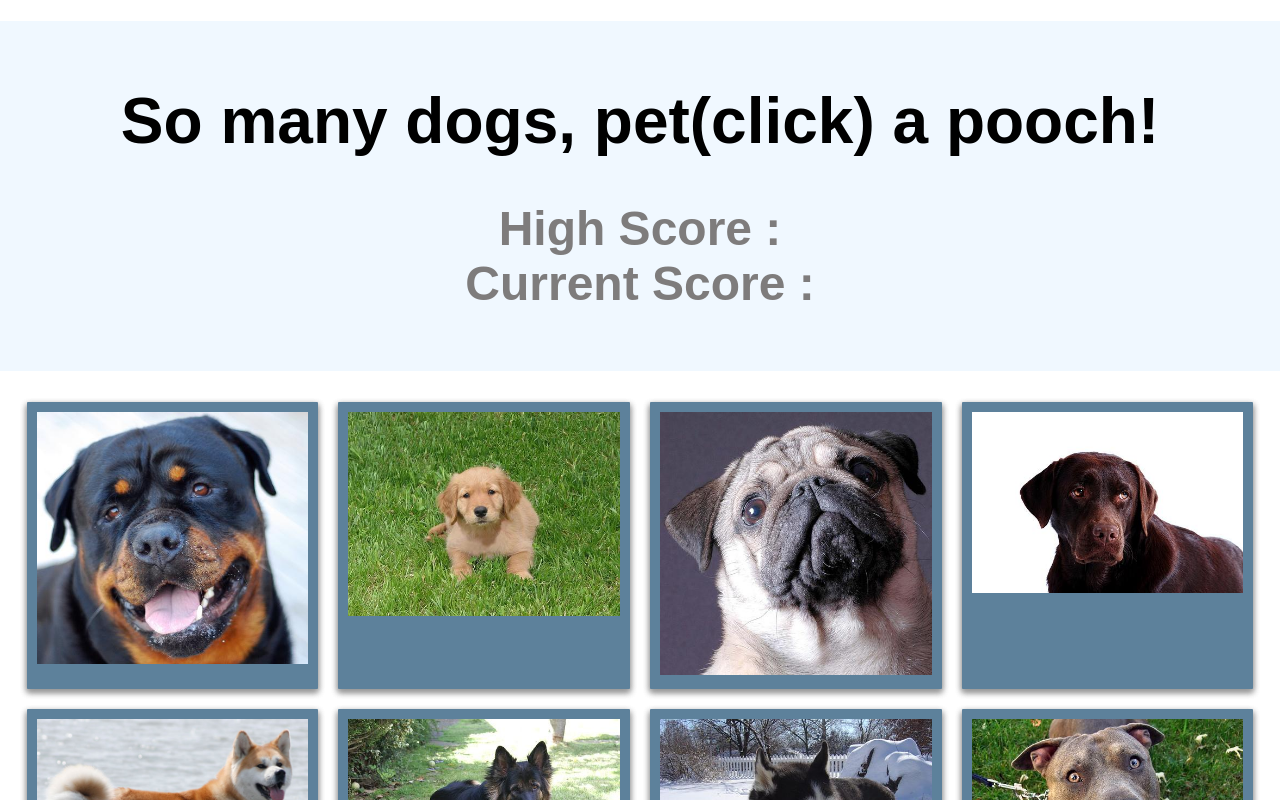
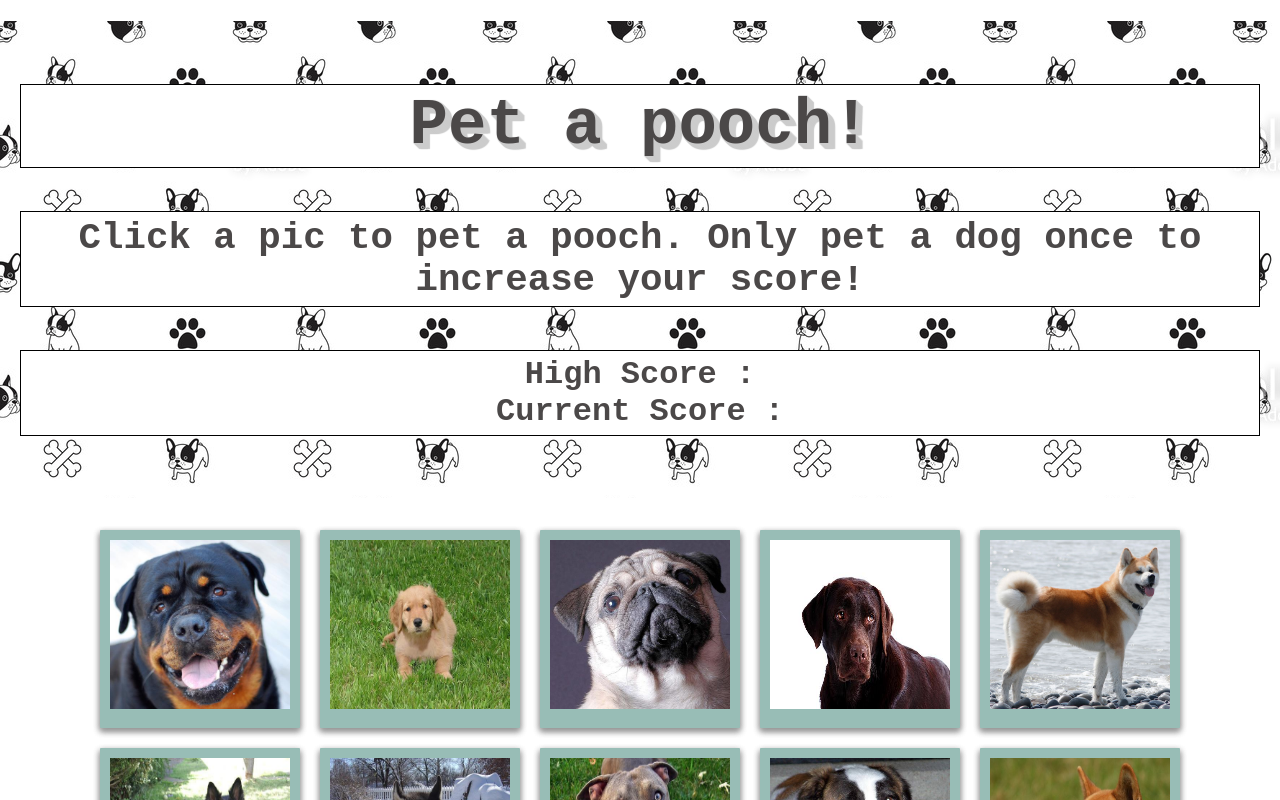
Before and after one commit to michlmyers/clicky, a React (Create React App) app: page / in a window 1280 px wide. Shown: the top 800 px of the page. Built offline with nearby package versions, Linux system fonts and the light colour scheme; the HTML template or start-up script is replaced by a standard one.

Commit message:
style changes

```diff
--- a/src/App.js
+++ b/src/App.js
@@ -18,10 +18,12 @@ class App extends Component {
     return (
       <Wrapper>
         <main>
-        <Title><h1>So many dogs, pet(click) a pooch!</h1>
-          <h2>High Score :
+        <Title><h1>Pet a pooch!</h1>
+        <h3>Click a pic to pet a pooch. Only pet a dog
+          once to increase your score!</h3>
+          <h4>High Score :
           <br />
-          Current Score :</h2>
+          Current Score :</h4>
         </Title>
         {this.state.dogs.map(dog => (
         <DogCard
--- a/src/components/DogCard/DogCard.css
+++ b/src/components/DogCard/DogCard.css
@@ -1,15 +1,17 @@
 .card {
     box-shadow: 0 3px 6px #999, 0 3px 6px #999;
     border-radius: 1px;
-    width: 22%;
+    width: 190px;
     padding: 5px;
     margin: 10px;
-    background: #5d819b;
+    /* background: #5d819b; */
+    background: rgb(152, 189, 182);
 }
 
 .card > .img-container {
     text-align: center;
     padding: 5px;
+    height: 90%;
   }
 
   .card > .img-container > img {
--- a/src/components/Title/Title.css
+++ b/src/components/Title/Title.css
@@ -3,9 +3,36 @@
     text-align: center;
     padding: 20px;
     color: rgb(126, 124, 124);
-    background-color: aliceblue;
+    background-image: url(bone.jpg);
 }
 
 .title > h1 {
-    color: black;
+    color: rgb(75, 72, 72);
+    background-color: white;
+    font-family: 'Courier New', Courier, monospace;
+    text-shadow:     1px 0px 1px #ccc, 0px 1px 1px #ccc,
+    2px 1px 1px #ccc, 1px 2px 1px #ccc,
+    3px 2px 1px #ccc, 2px 3px 1px #ccc,
+    4px 3px 1px #ccc, 3px 4px 1px #ccc,
+    5px 4px 1px #ccc, 4px 5px 1px #ccc,
+    6px 5px 1px #ccc, 5px 6px 1px #ccc,
+    7px 6px 1px #ccc;
+    border: 1px solid black;
+    padding: 5px;
 }
+
+.title > h3 {
+    background-color: white;
+    font-family: 'Courier New', Courier, monospace;
+    color: rgb(75, 72, 72);
+    border: 1px solid black;
+    padding: 5px;
+}
+
+.title > h4 {
+    background-color: white;
+    font-family: 'Courier New', Courier, monospace;
+    color: rgb(75, 72, 72);
+    border: 1px solid black;
+    padding: 5px;
+}
```
Also changed, not shown: src/components/Title/bone.jpg (added).
